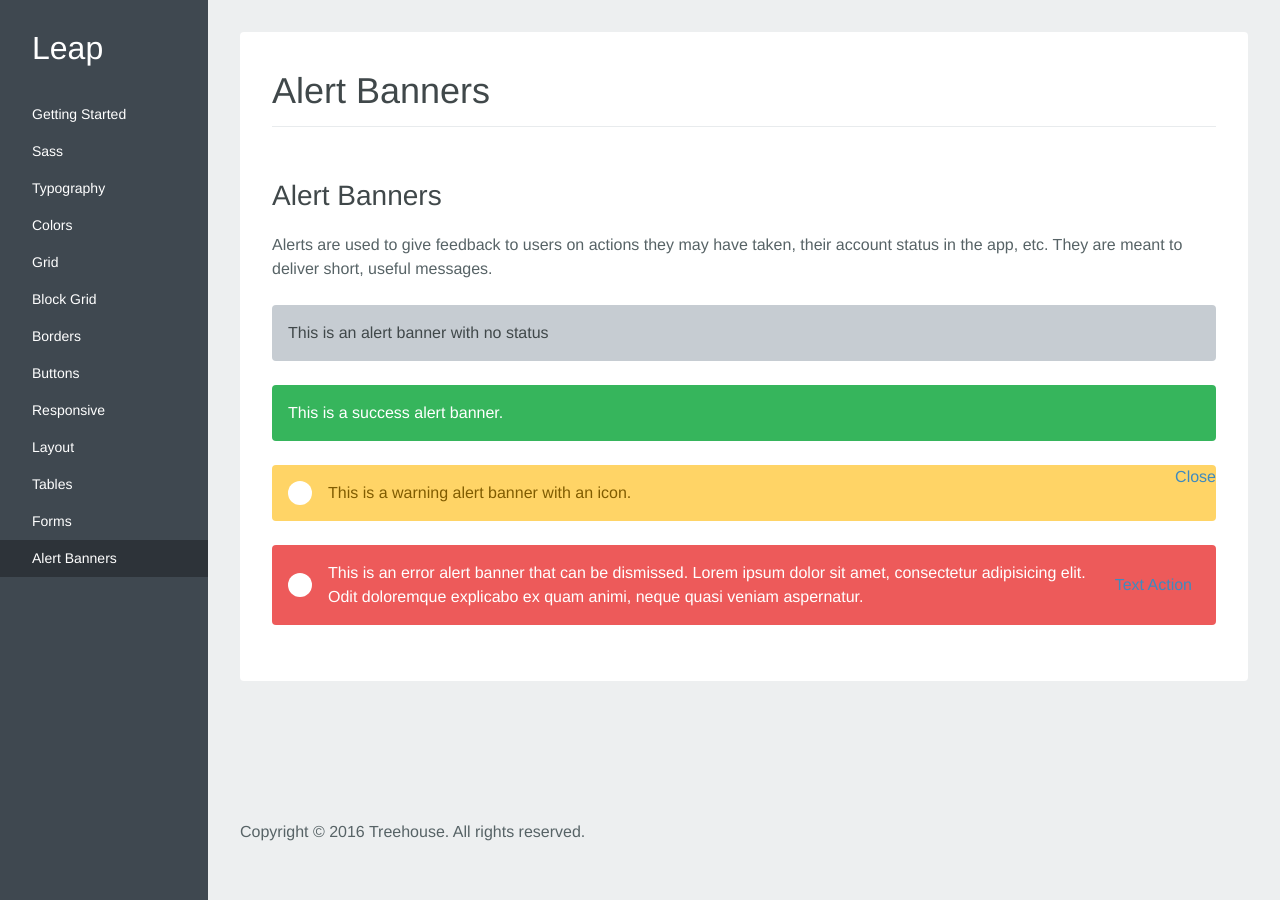
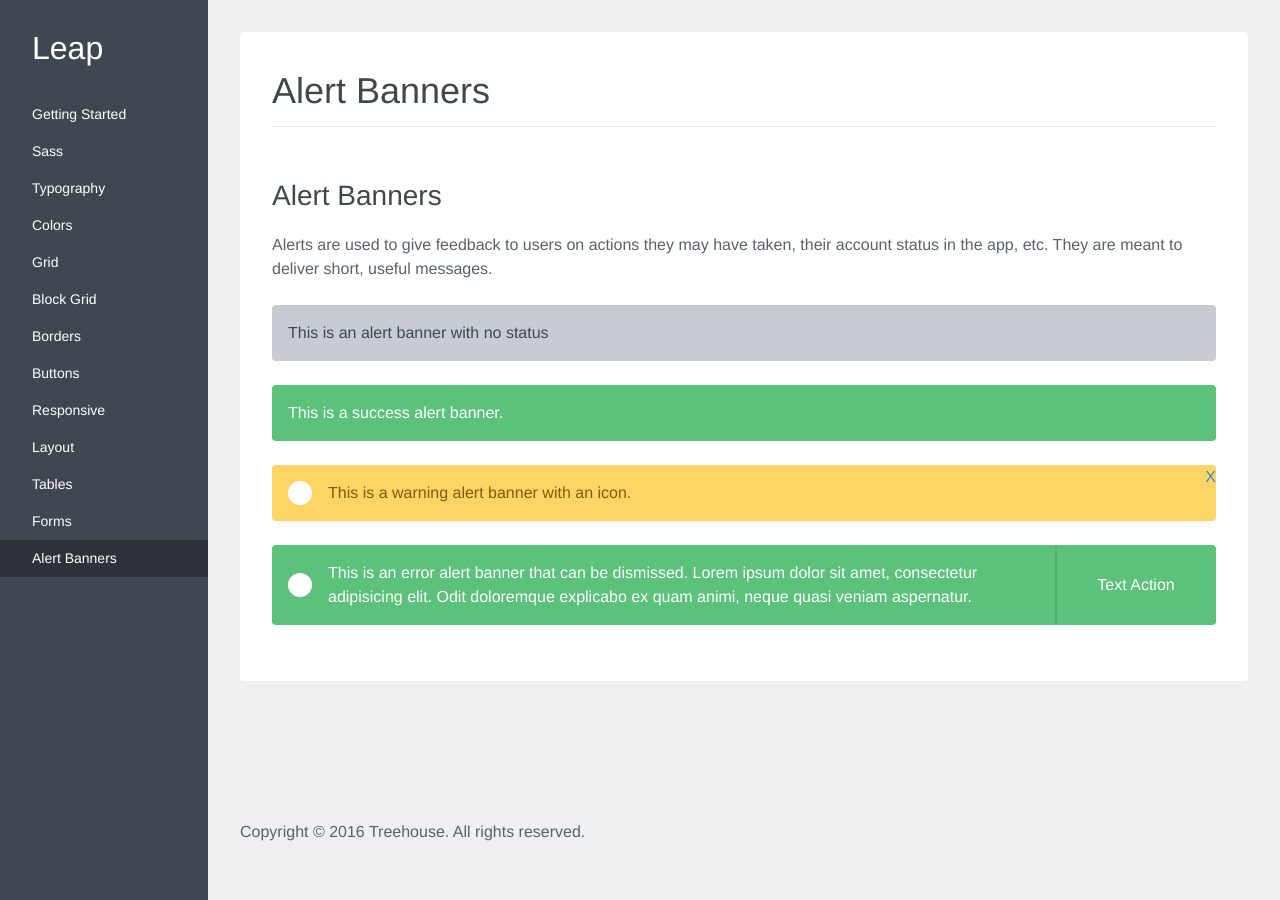
Before and after one commit to treehouse/project-leap, a Jekyll site: the page built from alert-banners.html, in a window 1280 px wide. Built offline with Jekyll 4.4.1, drawn with Linux system fonts in a browser that asks for light colours; some web fonts are replaced.

Commit message:
reworking the fixed action style and updating our UI green to not be so saturated

```diff
--- a/_sass/leap/_variables.scss
+++ b/_sass/leap/_variables.scss
@@ -1,6 +1,6 @@
 // Brand Colors
 $brand-colors: (
-  "green": #5fcf80,
+    "green": #5fcf80,
   "gray":  #3e474f
 );
 
@@ -24,7 +24,7 @@ $gray-colors: (
 // UI Colors
 $ui-colors: (
   "blue":         #3f8abf,
-  "green":        #36b55c,
+  "green":        #5cc17a,
   "yellow":       #ffd466,
   "orange":       #ff9f1f,
   "red":          #ed5a5a
--- a/_sass/leap/modules/_alert-banners.sass
+++ b/_sass/leap/modules/_alert-banners.sass
@@ -19,16 +19,13 @@
     position: absolute
     top: 50%
     transform: translateY(-50%)
-
-
     & + .alert__message
       padding-left: 2.5rem
-
   &__message
     display: inline-block
     color: text-color(dark)
-    padding-right: 5rem
-    max-width: 900px
+    padding-right: 200px
+    max-width: 1100px
     .alert__banner--success &,
     .alert__banner--error &
       color: #fff
@@ -37,16 +34,37 @@
   // Styling if there is an action
   // This can either be a close icon, or a normal button
   &__action
-    position: absolute
-    top: 50%
-    right: 1.5rem
-    transform: translateY(-50%)
-    display: block
-    .alert-banner-success &,
-    .alert-banner-error &
-      color: #fff
-    .alert-banner-warning &
-      color: darken(ui-color(yellow), 45%)
+    &--fixed
+      position: absolute
+      top: 0
+      bottom: 0
+      right: 0
+      width: 160px
+      &:before
+        content: ''
+        position: absolute
+        top: 0
+        bottom: 0
+        left: -1px
+        width: 2px
+        background-color: darken(gray-color(gray), 10%)
+        .alert__banner--success &
+          background-color: desaturate(darken(ui-color(green), 5%), 5%)
+        .alert__banner--warning &
+          background-color: desaturate(darken(ui-color(yellow), 10%), 20%)
+        .alert__banner--error &
+          background-color: desaturate(darken(ui-color(red), 10%), 20%)
+    &--text
+      top: 50%
+      position: absolute
+      transform: translateY(-50%)
+      width: 100%
+      text-align: center
+      .alert__banner--success &,
+      .alert__banner--error &
+        color: #fff
+      .alert__banner--warning &
+        color: darken(ui-color(yellow), 45%)
     // Styling for Close Icon
     &--close
       background-color: transparent
@@ -54,6 +72,3 @@
       position: absolute
       top: 0
       right: 0
-      bottom: 0
-      display: block
-      vertical-align: middle
--- a/alert-banners.html
+++ b/alert-banners.html
@@ -20,12 +20,14 @@ navigation_weight: 12
   <div class="alert__banner alert__banner--warning m-b-2-xs">
     <span class="alert__icon circle"></span>
     <p class="alert__message">This is a warning alert banner with an icon.</p>
-    <a class="alert__action--close">Close</a>
+    <a class="alert__action--close">X</a>
   </div>
-  <div class="alert__banner alert__banner--error m-b-2-xs">
+  <div class="alert__banner alert__banner--success m-b-2-xs">
     <span class="alert__icon circle"></span>
     <p class="alert__message">This is an error alert banner that can be dismissed. Lorem ipsum dolor sit amet, consectetur adipisicing elit. Odit doloremque explicabo ex quam animi, neque quasi veniam aspernatur.</p>
-    <a class="alert__action alert__action--button">Text Action</a>
+    <a class="alert__action--fixed">
+      <span class="alert__action--text">Text Action</span>
+    </a>
   </div>
 
 
```
